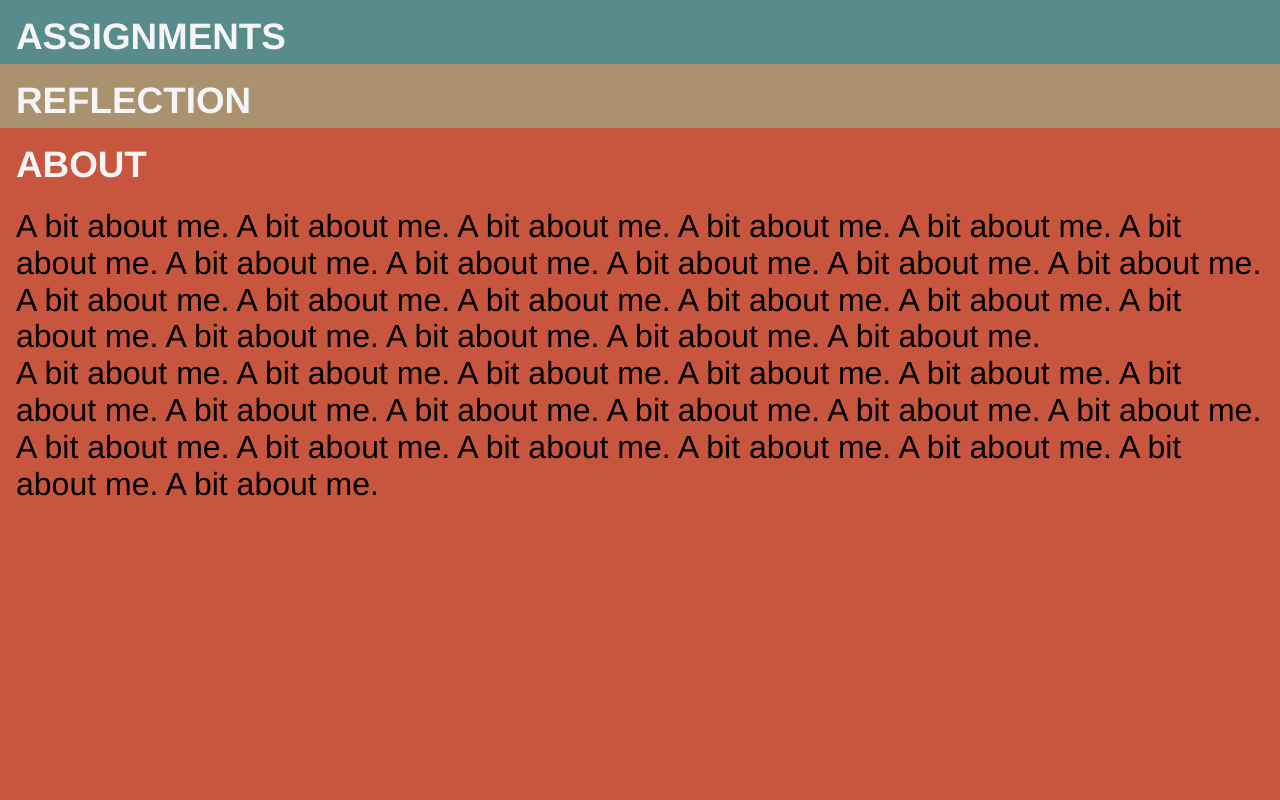
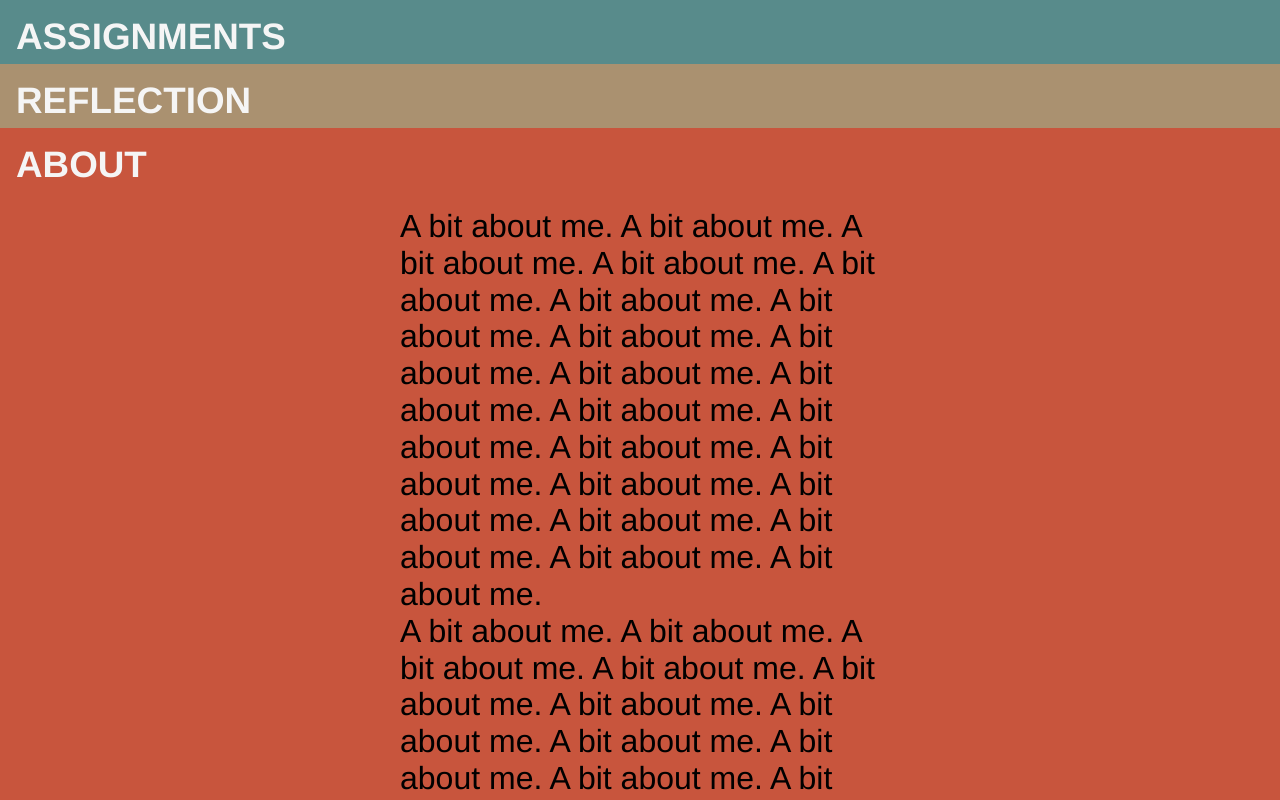
Before and after one commit to vxxce/csis1430, a website: page public/index.html in a window 1280 px wide. Drawn offline with Linux system fonts and the light colour scheme.

Commit message:
section width

```diff
--- a/public/css/style.css
+++ b/public/css/style.css
@@ -115,6 +115,13 @@ h1:hover {
   cursor: pointer;
 }
 
+section > div, section > p {
+  width: fit-content;
+  max-width: 30rem;
+  margin: 1rem auto;
+
+}
+
 li {
   list-style: none;
 }
```
